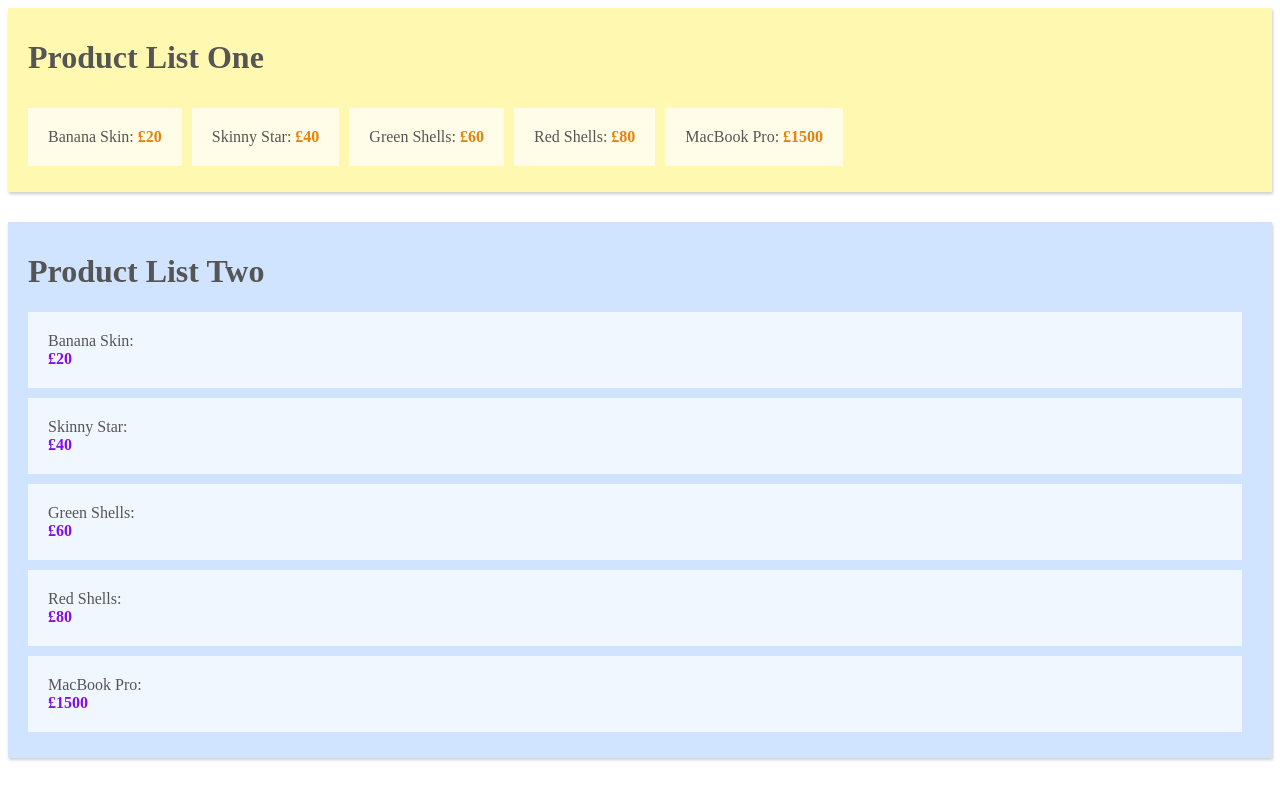
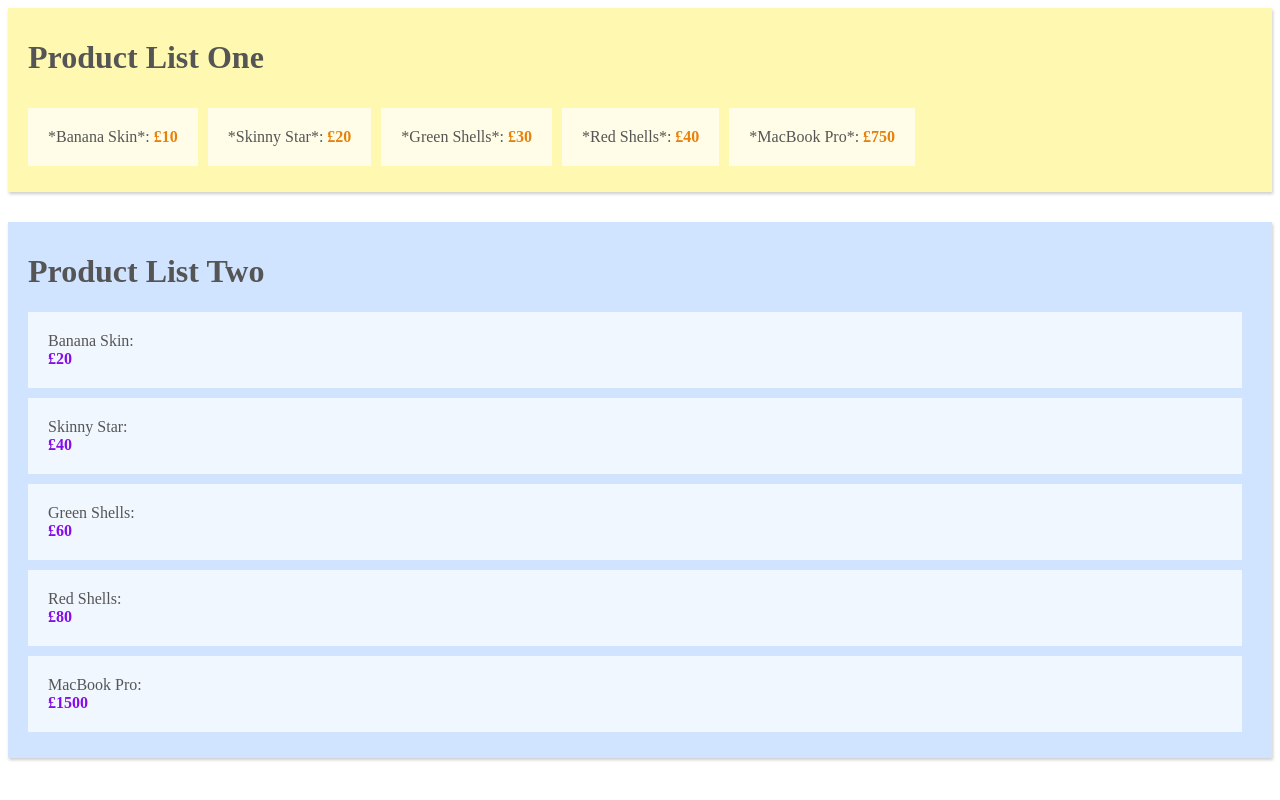
Before and after one commit to joseph-org-kda/vuex-basics, a Vue app: page / in a window 1280 px wide. Built offline with nearby package versions, Linux system fonts and the light colour scheme.

Commit message:
feat: add a saleProducts computed value

```diff
--- a/src/components/ProductOne.vue
+++ b/src/components/ProductOne.vue
@@ -5,7 +5,7 @@
         <li v-for=""></li>
     </ul> -->
     <ul>
-      <li v-for="product in products" :key="products.indexOf(product.name)">
+      <li v-for="product in saleProducts" :key="products.indexOf(product.name)">
         <span class="name">{{ product.name }}: </span>
         <span class="price">£{{ product.price }}</span>
       </li>
@@ -19,6 +19,15 @@ export default {
   computed: {
     products() {
       return this.$store.state.products;
+    },
+    saleProducts() {
+      const saleProducts = this.$store.state.products.map((product) => {
+        return {
+          name: "*" + product.name + "*",
+          price: product.price / 2,
+        };
+      });
+      return saleProducts;
     },
   },
 };
--- a/src/store/index.js
+++ b/src/store/index.js
@@ -14,4 +14,4 @@ export const store = new Vuex.Store({
       { name: "MacBook Pro", price: 1500 },
     ],
   }
-})
+});
```
Lines whose indentation alone changed are shown as unchanged.
